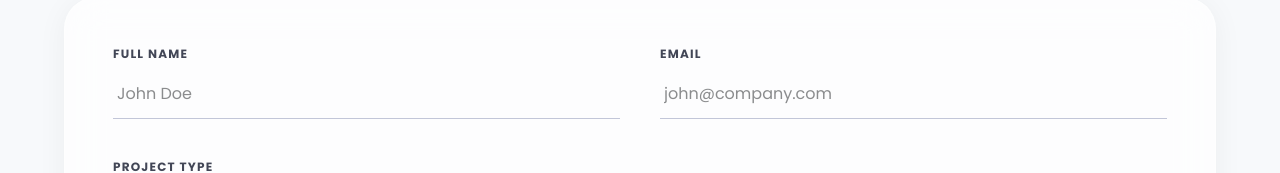
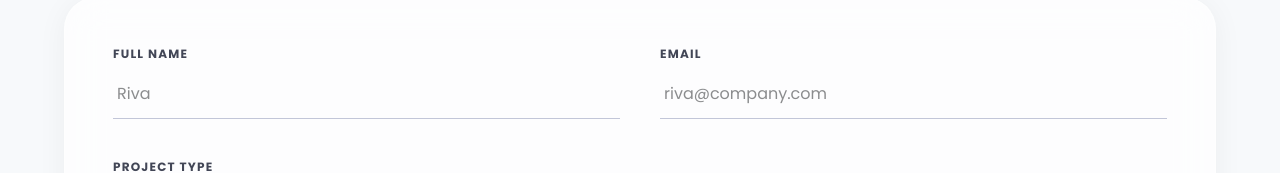
Before and after one commit to nexarstudiosinfo/NEXARSTUDIOS, a React (Vite) app: page / in a window 1280 px wide. Both pictures are taken after a click on the button "Get in Touch". Shown: the part 495-668 px from the top of the page. Built offline with nearby package versions, Linux system fonts and the light colour scheme.

Commit message:
Update Contact.tsx

```diff
--- a/src/pages/Contact.tsx
+++ b/src/pages/Contact.tsx
@@ -64,7 +64,7 @@ export default function Contact() {
               <input
                 name="name"
                 required
-                placeholder="John Doe"
+                placeholder="Riva"
                 className="border-b border-outline-variant bg-transparent px-1 py-3 text-on-surface outline-none focus:border-primary"
               />
             </div>
@@ -78,7 +78,7 @@ export default function Contact() {
                 name="email"
                 type="email"
                 required
-                placeholder="john@company.com"
+                placeholder="riva@company.com"
                 className="border-b border-outline-variant bg-transparent px-1 py-3 text-on-surface outline-none focus:border-primary"
               />
             </div>
```
